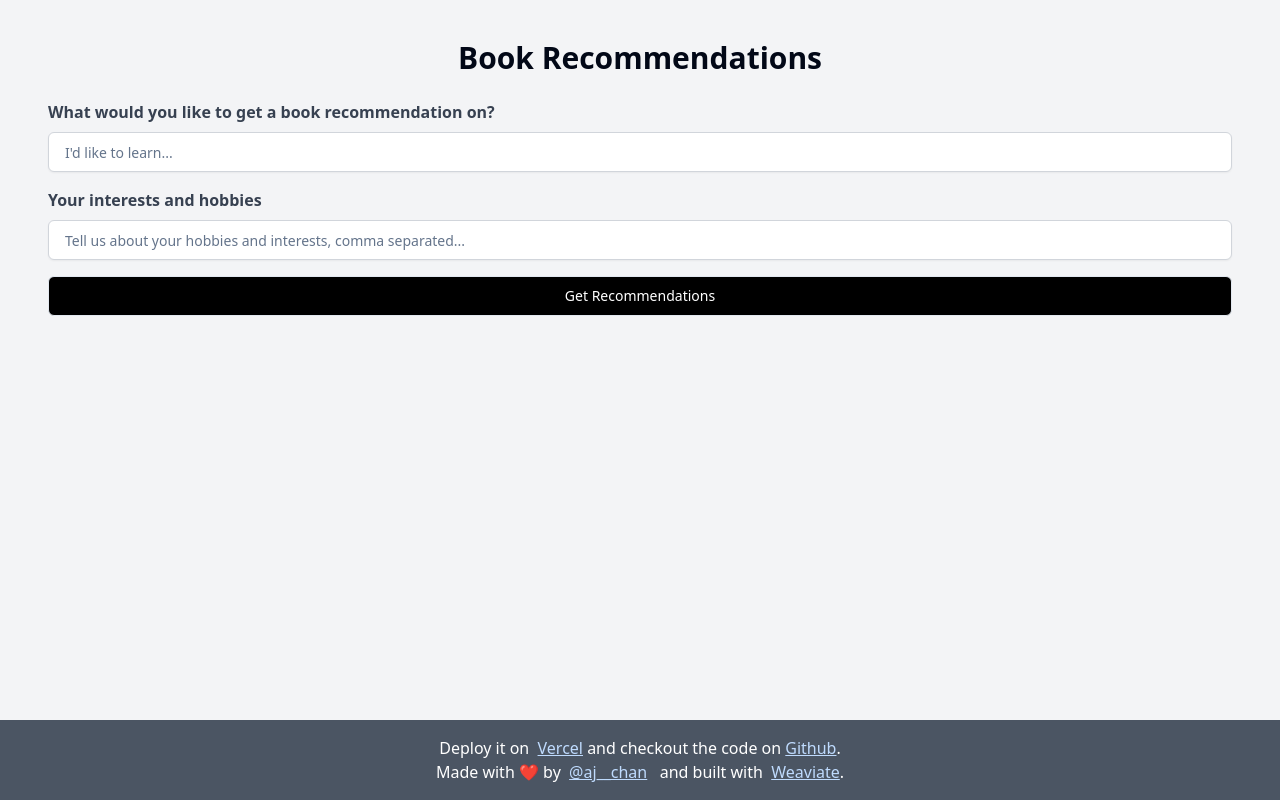
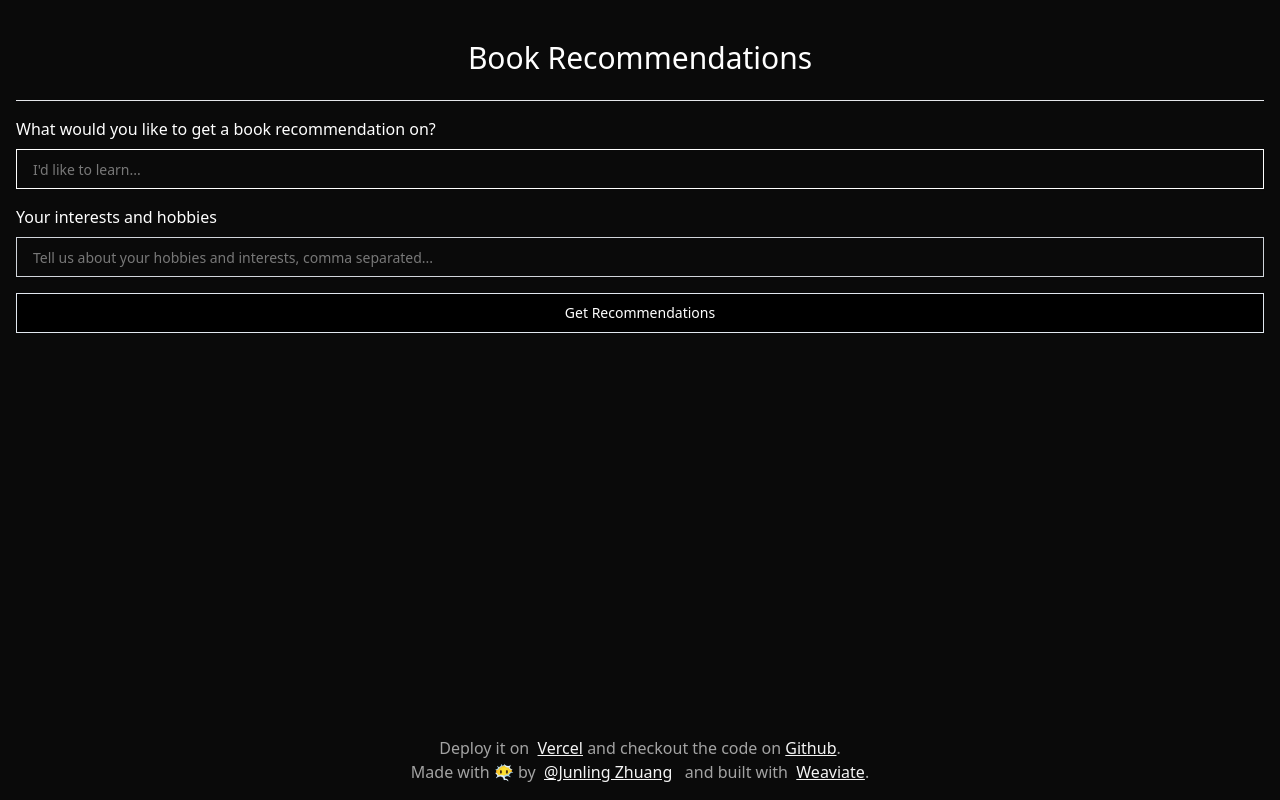
Before and after one commit to JunlingZhuang/Book-recommender, a Next.js app: page / in a window 1280 px wide. Built offline with nearby package versions, Linux system fonts and the light colour scheme.

Commit message:
update style

```diff
--- a/components/ui/input.tsx
+++ b/components/ui/input.tsx
@@ -1,6 +1,6 @@
-import * as React from "react"
+import * as React from "react";
 
-import { cn } from "@/lib/utils"
+import { cn } from "@/lib/utils";
 
 export interface InputProps
   extends React.InputHTMLAttributes<HTMLInputElement> {}
@@ -11,15 +11,15 @@ const Input = React.forwardRef<HTMLInputElement, InputProps>(
       <input
         type={type}
         className={cn(
-          "flex h-10 w-full rounded-md border border-input bg-background px-3 py-2 text-sm ring-offset-background file:border-0 file:bg-transparent file:text-sm file:font-medium placeholder:text-muted-foreground focus-visible:outline-none focus-visible:ring-2 focus-visible:ring-ring focus-visible:ring-offset-2 disabled:cursor-not-allowed disabled:opacity-50",
+          "flex h-10 w-full rounded-none border border-input bg-background px-3 py-2 text-sm ring-offset-background file:border-0 file:bg-transparent file:text-sm file:font-medium placeholder:text-muted-foreground focus-visible:outline-none focus-visible:ring-2 focus-visible:ring-ring focus-visible:ring-offset-1 disabled:cursor-not-allowed disabled:opacity-50",
           className
         )}
         ref={ref}
         {...props}
       />
-    )
+    );
   }
-)
-Input.displayName = "Input"
+);
+Input.displayName = "Input";
 
-export { Input }
+export { Input };
--- a/pages/index.tsx
+++ b/pages/index.tsx
@@ -1,33 +1,33 @@
-import { SyntheticEvent, useState } from 'react';
-import CircleLoader from 'react-spinners/CircleLoader';
-import Modal from 'react-modal';
-import { Book } from 'types';
+import { SyntheticEvent, useState, useEffect } from "react";
+import CircleLoader from "react-spinners/CircleLoader";
+import Modal from "react-modal";
+import { Book } from "types";
 import { Input } from "@/components/ui/input";
 import { Button } from "@/components/ui/button";
 import {
   Popover,
   PopoverContent,
   PopoverTrigger,
-} from "@/components/ui/popover"
+} from "@/components/ui/popover";
 
 const customStyles = {
   content: {
-    top: '50%',
-    left: '50%',
-    right: 'auto',
-    bottom: 'auto',
-    marginRight: '-50%',
-    width: '90%',
-    height: '80%',
-    transform: 'translate(-50%, -50%)',
-    borderRadius: '5px',
+    top: "50%",
+    left: "50%",
+    right: "auto",
+    bottom: "auto",
+    marginRight: "-50%",
+    width: "90%",
+    height: "80%",
+    transform: "translate(-50%, -50%)",
+    borderRadius: "5px",
   },
 };
 export default function Home() {
   const [isLoading, setIsLoading] = useState(false);
   const [loadedOnce, setLoadedOnce] = useState(false);
-  const [query, setQuery] = useState('');
-  const [userInterests, setUserInterests] = useState('');
+  const [query, setQuery] = useState("");
+  const [userInterests, setUserInterests] = useState("");
   const [recommendedBooks, setRecommendedBooks] = useState([]);
   const [modalIsOpen, setIsOpen] = useState(false);
   const [selectedBook, setSelectedbook] = useState<Book | undefined>(undefined);
@@ -49,25 +49,25 @@ export default function Home() {
     e.preventDefault();
 
     // Check Inputs
-    if (query === '') {
+    if (query === "") {
       alert("Please let us know what you'd like to learn!");
       return;
     }
 
     setIsLoading(true);
 
-    await fetch('/api/recommendations', {
-      method: 'POST',
+    await fetch("/api/recommendations", {
+      method: "POST",
       headers: {
-        'Content-Type': 'application/json',
+        "Content-Type": "application/json",
       },
       body: JSON.stringify({
         query,
         userInterests,
-      })
+      }),
     })
       .then((res) => {
-        console.log(res)
+        console.log(res);
         if (res.ok) return res.json();
       })
       .then((recommendations) => {
@@ -80,8 +80,7 @@ export default function Home() {
   };
 
   return (
-    <div className="h-screen flex flex-col justify-between bg-gray-100">
-
+    <div className="h-screen flex flex-col justify-between bg-neutral-950">
       <Modal
         isOpen={modalIsOpen}
         onRequestClose={closeModal}
@@ -100,7 +99,7 @@ export default function Home() {
           </Button>
         </div>
         <div>
-          <div className='flex justify-center py-10'>
+          <div className="flex justify-center py-10">
             <div className="w-48 h-72">
               <img
                 src={selectedBook?.thumbnail}
@@ -110,23 +109,30 @@ export default function Home() {
             </div>
           </div>
           <div>
-            <p className="mt-1 text-gray-500"><span className="font-bold">Authors</span>:{' '}{selectedBook?.authors}</p>
-            <p>
-              <span className="font-bold">Genre</span>:{' '}{selectedBook?.categories}
+            <p className="mt-1 text-gray-500">
+              <span className="font-bold">Authors</span>:{" "}
+              {selectedBook?.authors}
             </p>
             <p>
-              <span className="font-bold">Rating</span>:{' '}{selectedBook?.average_rating}
+              <span className="font-bold">Genre</span>:{" "}
+              {selectedBook?.categories}
             </p>
             <p>
-              <span className="font-bold">Publication Year</span>:{' '}{selectedBook?.published_year}
-            </p><br />
+              <span className="font-bold">Rating</span>:{" "}
+              {selectedBook?.average_rating}
+            </p>
+            <p>
+              <span className="font-bold">Publication Year</span>:{" "}
+              {selectedBook?.published_year}
+            </p>
+            <br />
             <p>{selectedBook?.description}</p>
 
             <div className="flex justify-center">
               <a
                 className="hover:animate-pulse"
                 target="_blank"
-                href={'https://www.amazon.com/s?k=' + selectedBook?.isbn10}
+                href={"https://www.amazon.com/s?k=" + selectedBook?.isbn10}
               >
                 <img
                   className="w-60"
@@ -135,24 +141,24 @@ export default function Home() {
               </a>
             </div>
           </div>
-
         </div>
       </Modal>
-      <div className="mb-auto py-10 px-4 bg-gray-100">
+      <div className="mb-auto py-10 px-4 bg-neutral-950">
         <div className="container mx-auto">
-          <h1 className="text-3xl font-black font-bold mb-6 text-center">
+          <h1 className="text-3xl text-white font-black font-normal mb-6 text-center">
             Book Recommendations
           </h1>
+          <div className="border-t border-gray-200 my-4"></div>
 
           <form
             id="recommendation-form"
             className="mb-10"
             onSubmit={getRecommendations}
           >
-            <div className="mb-4">
-            <label
+            <div className="mb-4 ">
+              <label
                 htmlFor="favorite-books"
-                className="block text-gray-700 font-bold mb-2"
+                className="block text-white font-normal mb-2"
               >
                 What would you like to get a book recommendation on?
               </label>
@@ -161,7 +167,7 @@ export default function Home() {
                 id="favorite-books"
                 name="favorite-books"
                 placeholder="I'd like to learn..."
-                className="block w-full px-4 py-2 border border-gray-300 bg-white rounded-md shadow-sm "
+                className="block w-full px-4 py-2 border border-white bg-neutral-950 text-neutral-300 rounded-none shadow-sm"
                 value={query}
                 onChange={(e) => {
                   setQuery(e.target.value);
@@ -171,7 +177,7 @@ export default function Home() {
                 <>
                   <label
                     htmlFor="interests-input"
-                    className="block text-gray-700 font-bold mb-2 pt-4"
+                    className="block text-white font-normal mb-2 pt-4"
                   >
                     Your interests and hobbies
                   </label>
@@ -180,7 +186,7 @@ export default function Home() {
                     id="interests-input"
                     name="interests"
                     placeholder="Tell us about your hobbies and interests, comma separated..."
-                    className="block w-full px-4 py-2 border border-gray-300 bg-white rounded-md shadow-sm "
+                    className="block w-full px-4 py-2 border border-gray-300 bg-neutral-950 text-neutral-300 rounded-none shadow-sm "
                     value={userInterests}
                     onChange={(e) => {
                       setUserInterests(e.target.value);
@@ -188,18 +194,21 @@ export default function Home() {
                   />
                 </>
               )}
-
             </div>
-            <Button className="bg-black text-white w-full rounded-md hover:bg-gray-800 hover:text-white" disabled={isLoading} type="submit" variant="outline">
+            <Button
+              className="bg-black text-white w-full rounded-none hover:bg-neutral-600 hover:text-white"
+              disabled={isLoading}
+              type="submit"
+              variant="outline"
+            >
               Get Recommendations
             </Button>
-
           </form>
 
           {isLoading ? (
             <div className="w-full flex justify-center h-60 pt-10">
               <CircleLoader
-                color={'#000000'}
+                color={"#ffffff"}
                 loading={isLoading}
                 size={100}
                 aria-label="Loading"
@@ -210,7 +219,7 @@ export default function Home() {
             <>
               {loadedOnce ? (
                 <>
-                  <h2 className="text-2xl font-bold mb-4 text-center">
+                  <h2 className="text-2xl font-normal mb-4 text-center">
                     Recommended Books
                   </h2>
                   <div
@@ -222,42 +231,65 @@ export default function Home() {
                       <div className="flex flex-wrap -mx-2">
                         {recommendedBooks.map((book: Book) => {
                           return (
-                            <div key={book.isbn10 || book.isbn13} className="w-full md:w-1/3 px-2 mb-4 animate-pop-in">
-                              <div className="bg-white p-6 flex items-center flex-col">
-                                <div className='flex justify-between w-full'>
-                                  <h3 className="text-xl font-semibold mb-4 line-clamp-1">{book.title}</h3>
-                                  {process.env.NEXT_PUBLIC_COHERE_CONFIGURED && book._additional.generate.error != "connection to Cohere API failed with status: 429" && (
+                            <div
+                              key={book.isbn10 || book.isbn13}
+                              className="w-full md:w-1/3 px-2 mb-4 animate-pop-in"
+                            >
+                              <div className="bg-neutral-100 p-6 flex items-center flex-col">
+                                <div className="flex justify-between w-full">
+                                  <h3 className="text-xl font-semibold mb-4 line-clamp-1">
+                                    {book.title}
+                                  </h3>
+                                  {process.env.NEXT_PUBLIC_COHERE_CONFIGURED &&
+                                    book._additional.generate.error !=
+                                      "connection to Cohere API failed with status: 429" && (
                                       <Popover>
                                         <PopoverTrigger asChild>
-                                          <Button className='rounded-full p-2 bg-black cursor-pointer w-10 h-10'>✨</Button>
+                                          <Button className="rounded-full p-2 bg-black cursor-pointer w-10 h-10">
+                                            ✨
+                                          </Button>
                                         </PopoverTrigger>
                                         <PopoverContent className="w-80 h-80 overflow-auto">
                                           <div>
-                                            <p className='text-2xl font-bold'>Why you&apos;ll like this book:</p>
-                                            <br/>
-                                            <p>{book._additional.generate.singleResult}</p>
+                                            <p className="text-2xl font-bold">
+                                              Why you&apos;ll like this book:
+                                            </p>
+                                            <br />
+                                            <p>
+                                              {
+                                                book._additional.generate
+                                                  .singleResult
+                                              }
+                                            </p>
                                           </div>
                                         </PopoverContent>
                                       </Popover>
                                     )}
-
                                 </div>
-                                <div className='w-48 h-72'>
+                                <div className="w-48 h-72">
                                   <img
                                     src={book.thumbnail}
                                     alt={"Thumbnail of the book " + book.title}
                                     className="w-full h-full rounded-lg shadow-lg"
                                   />
                                 </div>
-                                <p className="mt-4 text-gray-500 line-clamp-1">{book.authors}</p>
-                                <div className='flex'>
-                                  <Button className="bg-black text-white w-full rounded-md hover:bg-gray-800 hover:text-white" type="submit" variant="outline" onClick={() => { openModal(book.title) }}>
+                                <p className="mt-4 text-gray-500 line-clamp-1">
+                                  {book.authors}
+                                </p>
+                                <div className="flex">
+                                  <Button
+                                    className="bg-black text-white w-full rounded-md hover:bg-gray-700 hover:text-white"
+                                    type="submit"
+                                    variant="outline"
+                                    onClick={() => {
+                                      openModal(book.title);
+                                    }}
+                                  >
                                     Learn More
                                   </Button>
                                 </div>
                               </div>
                             </div>
-
                           );
                         })}
                       </div>
@@ -267,19 +299,48 @@ export default function Home() {
               ) : (
                 <div className="w-full flex justify-center h-60 pt-10"></div>
               )}
-
             </>
           )}
         </div>
-
-
       </div>
 
-      <footer className="justify-center items-center bg-gray-600 text-white h-20 flex flex-col">
+      <footer className="justify-center items-center bg-neutral-950 text-neutral-400	 h-20 flex flex-col">
         <div>
-        Deploy it on &nbsp;<a href="https://vercel.com/templates/next.js/weaviate-bookrecs" className="underline text-blue-200">Vercel</a> and checkout the code on <a href="https://github.com/weaviate/BookRecs/" className="underline text-blue-200">Github</a>.</div>
+          Deploy it on &nbsp;
+          <a
+            href="https://vercel.com/templates/next.js/weaviate-bookrecs"
+            className="underline text-neutral-100"
+          >
+            Vercel
+          </a>{" "}
+          and checkout the code on{" "}
+          <a
+            href="https://github.com/weaviate/BookRecs/"
+            className="underline text-neutral-100"
+          >
+            Github
+          </a>
+          .
+        </div>
         <div>
-        Made with ❤️ by &nbsp;<a href="https://x.com/aj__chan/" target="_blank" className="underline text-blue-200">@aj__chan</a> &nbsp; and built with &nbsp;<a target="_blank" href="https://weaviate.io/" className="underline text-blue-200">Weaviate</a>.</div>
+          Made with 😶‍🌫️ by &nbsp;
+          <a
+            href="https://junlings-superb-site111.webflow.io/"
+            target="_blank"
+            className="underline text-neutral-100"
+          >
+            @Junling Zhuang
+          </a>{" "}
+          &nbsp; and built with &nbsp;
+          <a
+            target="_blank"
+            href="https://weaviate.io/"
+            className="underline text-neutral-100"
+          >
+            Weaviate
+          </a>
+          .
+        </div>
       </footer>
     </div>
   );
```
Also changed, not shown: styles/globals.css (+4 -3 lines), tailwind.config.js (+8 -7 lines), 1 other file (tests, documents, lock files or other folders).
